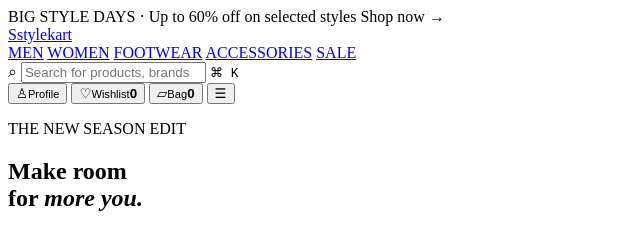
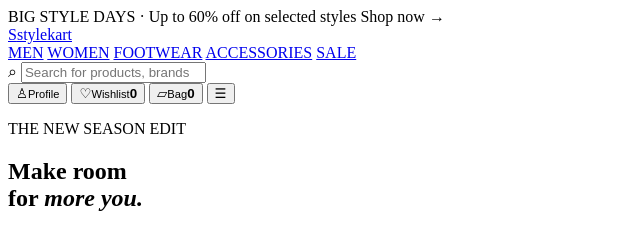
Before and after one commit to Abhishek2007-gif/Myntra-Clone, a plain HTML site: page index.html in a window 1280 px wide. Shown: the top 229 px of the page, 0-640 px from the left. Drawn offline with Linux system fonts and the light colour scheme.

Commit message:
Update Myntra clone

```diff
--- a/index.html
+++ b/index.html
@@ -23,7 +23,6 @@
     <label class="search-box">
       <span aria-hidden="true">⌕</span>
       <input id="searchInput" type="search" placeholder="Search for products, brands and more" />
-      <kbd>⌘ K</kbd>
     </label>
     <div class="header-actions">
       <button class="icon-action" id="profileBtn" aria-label="Profile"><span>♙</span><small>Profile</small></button>
```
